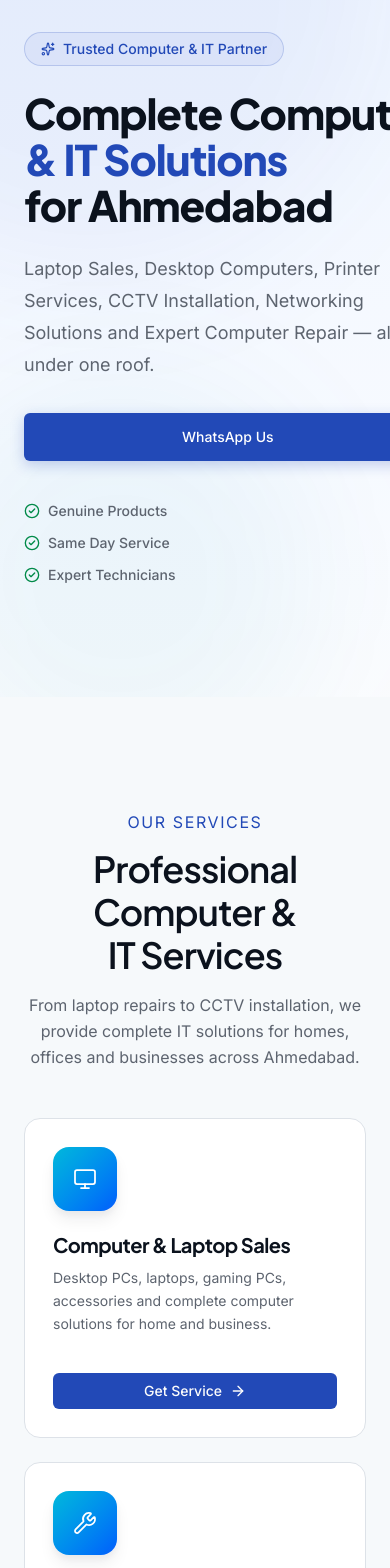
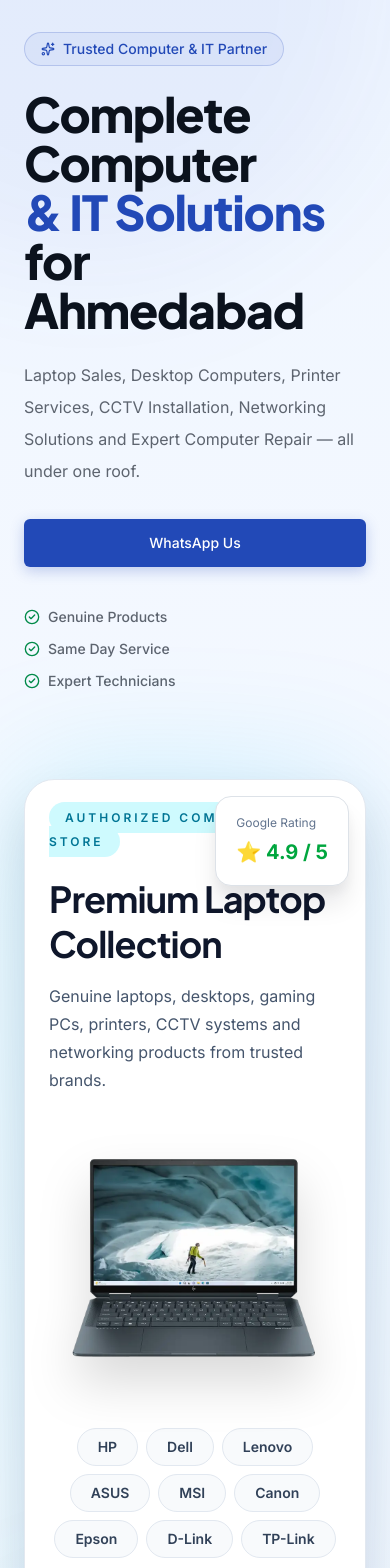
Before and after one commit to jayg191/naksh-computers, a Next.js app: page / in a window 390 px wide. Shown: the part 160-1728 px from the top of the page. Built offline with nearby package versions, Linux system fonts and the light colour scheme.

Commit message:
Improve hero section responsive layout and WhatsApp integration

```diff
--- a/src/features/home/sections/hero-section.tsx
+++ b/src/features/home/sections/hero-section.tsx
@@ -33,7 +33,7 @@ export function HeroSection() {
       <div className="absolute -bottom-20 -left-20 size-[400px] rounded-full bg-info/5 blur-3xl" />
 
       <Container className="relative section-padding-lg">
-        <div className="grid items-center gap-12 lg:grid-cols-[1.2fr_0.8fr] lg:gap-20">
+      <div className="grid items-center gap-10 lg:grid-cols-[1.15fr_0.85fr] xl:grid-cols-[1.1fr_0.9fr] lg:gap-16 xl:gap-20">
           <motion.div
             initial="hidden"
             animate="visible"
@@ -49,23 +49,23 @@ export function HeroSection() {
 
             <motion.h1
                   variants={fadeInUp}
-              className="mt-6 font-heading text-[42px] font-extrabold leading-[1.1] tracking-tight text-foreground sm:text-5xl lg:text-7xl"
+                  className="mt-6 font-heading font-extrabold tracking-tight leading-[1.02]"
                 >
-              <span className="block whitespace-nowrap">
+                  <span className="block text-[3rem] sm:text-[3.8rem] lg:text-[5rem] xl:text-[5.8rem] text-foreground">
                     Complete Computer
                   </span>
 
-              <span className="block text-primary">
+                  <span className="block text-[3rem] sm:text-[3.8rem] lg:text-[5rem] xl:text-[5.8rem] text-primary">
                     &amp; IT Solutions
                   </span>
 
-              <span className="block text-foreground">
+                  <span className="block text-[3rem] sm:text-[3.8rem] lg:text-[5rem] xl:text-[5.8rem] text-foreground">
                     for Ahmedabad
                   </span>
                 </motion.h1>
             <motion.p
               variants={fadeInUp}
-              className="mt-6 max-w-xl text-lg leading-8 text-muted-foreground"
+              className="mt-6 max-w-2xl text-base leading-8 text-muted-foreground sm:text-lg"
             >
               Laptop Sales, Desktop Computers, Printer Services,
               CCTV Installation, Networking Solutions and Expert
@@ -74,7 +74,7 @@ export function HeroSection() {
 
             <motion.div
               variants={fadeInUp}
-              className="mt-8 flex flex-col gap-3 sm:flex-row sm:items-center"
+              className="mt-8 flex flex-col sm:flex-row gap-4"
             >
 
 
@@ -112,7 +112,7 @@ export function HeroSection() {
   initial="hidden"
   animate="visible"
   variants={slideInRight}
-  className="relative hidden lg:flex items-center justify-center"
+  className="relative flex justify-center mt-12 lg:mt-0"
 >
   <div className="relative w-full max-w-xl">
 
@@ -120,10 +120,10 @@ export function HeroSection() {
     <div className="absolute inset-0 rounded-[40px] bg-gradient-to-br from-cyan-400/20 to-blue-600/10 blur-3xl" />
 
     {/* Main Card */}
-    <div className="relative rounded-[32px] border border-slate-200 bg-white p-8 shadow-2xl">
+    <div className="relative w-full max-w-lg rounded-[30px] border border-slate-200 bg-white p-6 sm:p-8 shadow-2xl">
 
       {/* Google Rating */}
-      <div className="absolute -right-5 top-6 rounded-2xl bg-white px-5 py-4 shadow-xl border">
+      <div className="absolute right-4 top-4 lg:-right-5 lg:top-6 rounded-2xl bg-white px-5 py-4 shadow-xl border">
         <p className="text-xs text-slate-500">
           Google Rating
         </p>
@@ -159,15 +159,16 @@ export function HeroSection() {
         <Image
           src="/images/hero/hero-laptop.png"
           alt="HP Laptop"
-          width={430}
-          height={320}
+          width={400}
+          height={300}
+          className="w-full max-w-[380px] lg:max-w-[430px] h-auto drop-shadow-2xl transition-all duration-500 hover:scale-105"
           priority
           className="drop-shadow-2xl transition-all duration-500 hover:scale-105"
         />
       </div>
 
       {/* Brand Chips */}
-      <div className="mt-8 flex flex-wrap justify-center gap-3">
+      <div className="mt-8 flex flex-wrap justify-center gap-2">
 
         {[
           "HP",
@@ -195,7 +196,7 @@ export function HeroSection() {
 
       {/* Features */}
 
-      <div className="mt-10 grid grid-cols-2 gap-4">
+      <div className="mt-10 grid grid-cols-2 gap-3">
 
         <div className="rounded-xl bg-slate-50 p-4">
           <p className="font-semibold">
```
Lines whose indentation alone changed are shown as unchanged.
